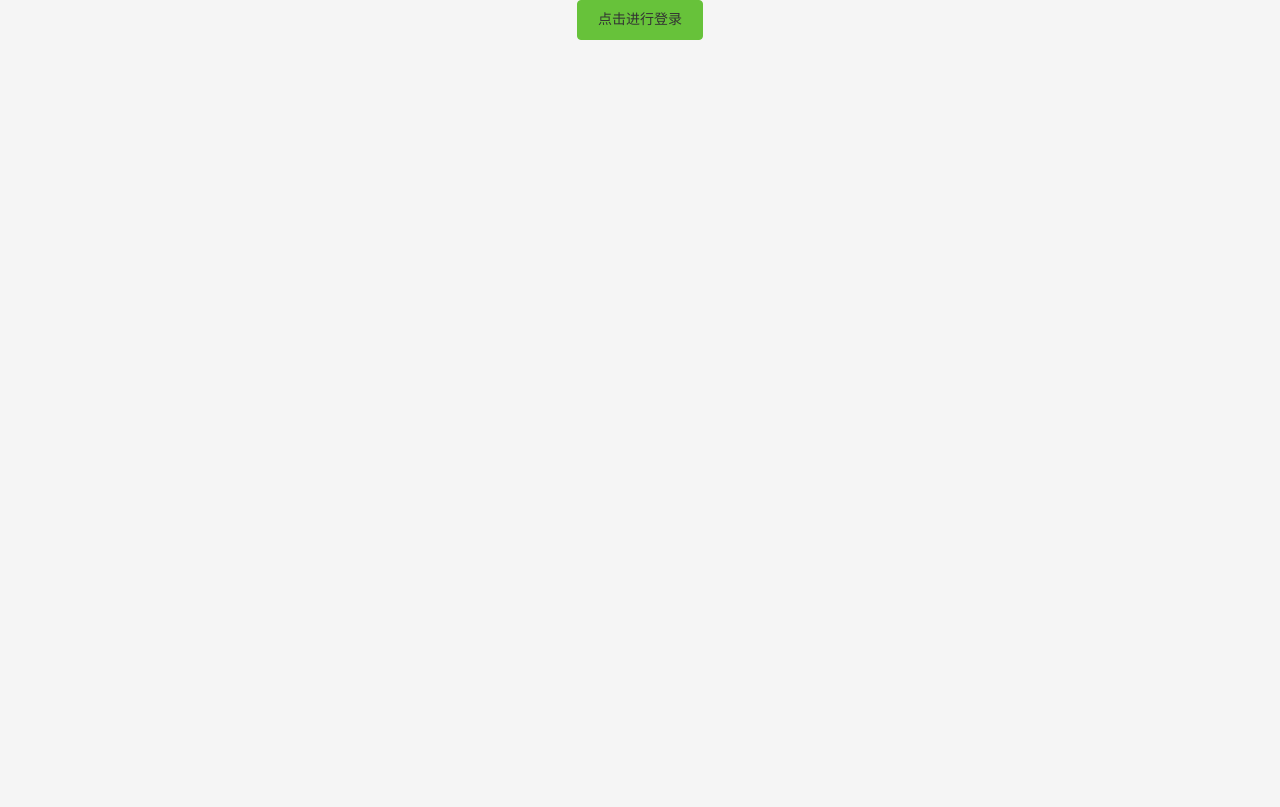
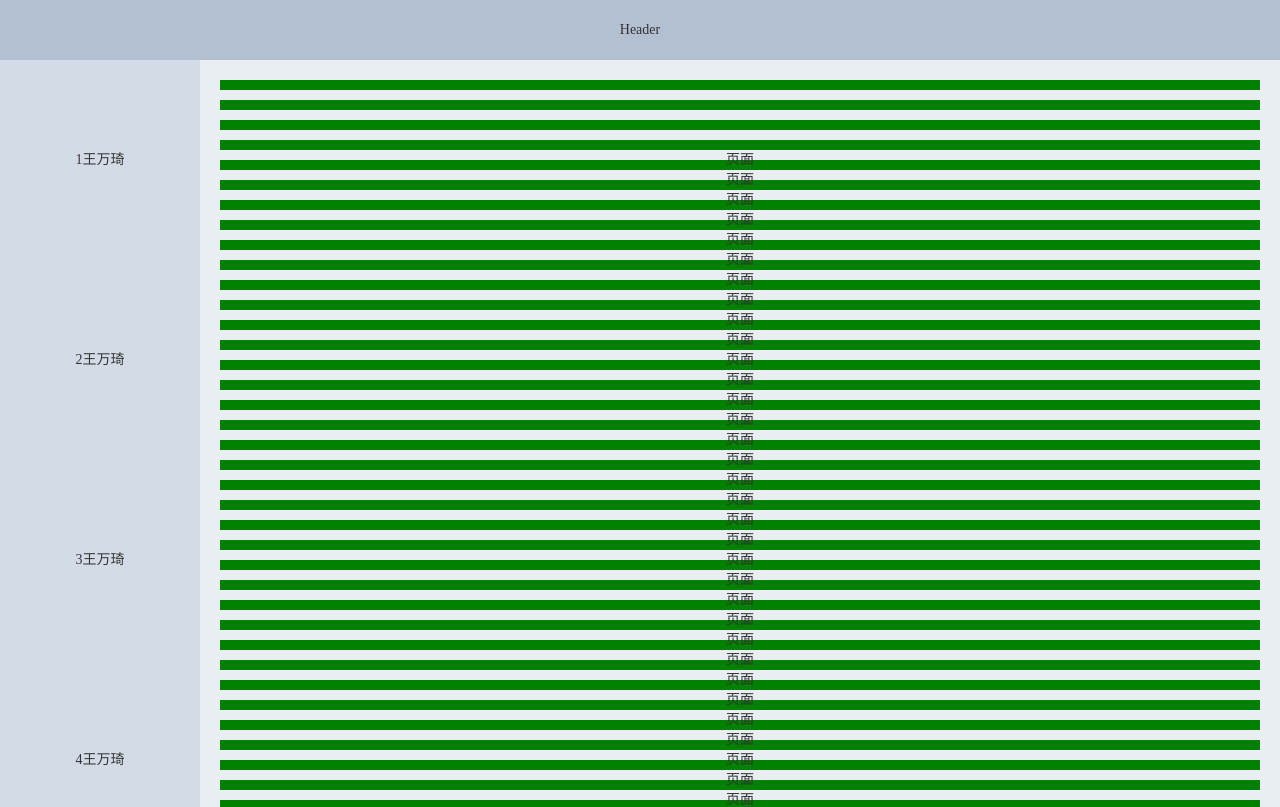
Before and after one commit to wangwanqi999/book-admin, a Vue app: page /#/main in a window 1280 px wide. Shown: the top 807 px of the page. Built offline with nearby package versions, Linux system fonts and the light colour scheme.

Commit message:
fix滚动条样式调整

```diff
--- a/src/App.vue
+++ b/src/App.vue
@@ -24,7 +24,9 @@ body {
   background-color: #f5f5f5;
   padding: 0px;
   margin: 0px;
-  overflow: scroll;
+  // 此处设置overflow scroll 滚动之后 会导致右侧出现多余滚动条
+  // overflow: scroll;
+  // overflow-y: scroll;
   min-width: 980px;
 }
 /* 浏览器自带样式 */
@@ -46,7 +48,5 @@ body {
   color: #2c3e50;
   width: 100%;
   height: 100%;
-  overflow: hidden;
-  -webkit-overflow-scrolling: hidden;
 }
 </style>
--- a/src/style/commons.scss
+++ b/src/style/commons.scss
@@ -47,7 +47,7 @@ figcaption {
 
 /*定义滚动条高宽及背景 高宽分别对应横竖滚动条的尺寸*/
 ::-webkit-scrollbar {
-  width: 0px;
+  width: 5px;
   height: 0px;
   background-color: #f5f5f5;
 }
@@ -61,9 +61,11 @@ figcaption {
 
 /*定义滑块 内阴影+圆角*/
 ::-webkit-scrollbar-thumb {
+  width: 0px;
+  height: 15px;
   border-radius: 10px;
   -webkit-box-shadow: inset 0 0 6px rgba(0, 0, 0, 0.3);
-  background-color: #555;
+  background-color: #d6d30f !important;
 }
 
 input[type="button"],
--- a/src/views/Home/index.vue
+++ b/src/views/Home/index.vue
@@ -1,34 +1,74 @@
 <template>
   <div>
-    <div class="container">
-      <div class="row">
-        <el-button type="success" @click="toLogin">点击进行登录</el-button>
-      </div>
-      <div>
-        <!-- <router-view></router-view> -->
-      </div>
-    </div>
+    <!-- 主页面布局 -->
+    <el-container class="containerMain">
+      <!-- 头部导航 -->
+      <el-header>Header</el-header>
+      <!-- 主布局容器 -->
+      <el-container>
+        <!-- 边导航 -->
+        <el-aside width="200px">
+          <li v-for="(item, index) in 100" :key="index">
+            {{ item + '王万琦' }}
+          </li>
+        </el-aside>
+        <!-- 子路由出口 -->
+        <el-main>
+          <router-view></router-view>
+        </el-main>
+      </el-container>
+    </el-container>
   </div>
 </template>
 <script>
 export default {
-  name: "home",
+  name: 'home',
   data() {
-    return {};
+    return {}
   },
   methods: {
     toLogin() {
-      this.$router.push({ path: "Login", name: "Login" });
+      this.$router.push({ path: 'Login', name: 'Login' })
     },
     mounted() {
-      this.toLogin();
+      this.toLogin()
     },
   },
-};
+}
 </script>
 <style scoped>
 .m-auto {
   margin: 0px auto;
   float: none;
 }
+/* 主页面排版布局容器 */
+.el-header,
+.el-footer {
+  background-color: #b3c0d1;
+  color: #333;
+  text-align: center;
+  line-height: 60px;
+}
+
+.el-aside {
+  background-color: #d3dce6;
+  color: #333;
+  text-align: center;
+  line-height: 200px;
+}
+
+.el-main {
+  background-color: #e9eef3;
+  color: #333;
+  text-align: center;
+  line-height: 160px;
+}
+.containerMain {
+  position: absolute;
+  left: 0px;
+  top: 0px;
+  right: 0px;
+  bottom: 0px;
+  /* overflow: hidden; */
+}
 </style>
--- a/src/views/Main/index.vue
+++ b/src/views/Main/index.vue
@@ -1,11 +1,20 @@
 <template>
-  <div id="main">页面</div>
+  <div id="main">
+    <div class="main" v-for="(item, index) in 199" :key="index">页面</div>
+  </div>
 </template>
 <script>
 export default {
-  name: "main",
+  name: 'main',
   data() {
-    return {};
+    return {}
   },
-};
+}
 </script>
+<style scoped>
+.main {
+  height: 10px;
+  margin-bottom: 10px;
+  background-color: green;
+}
+</style>
```
